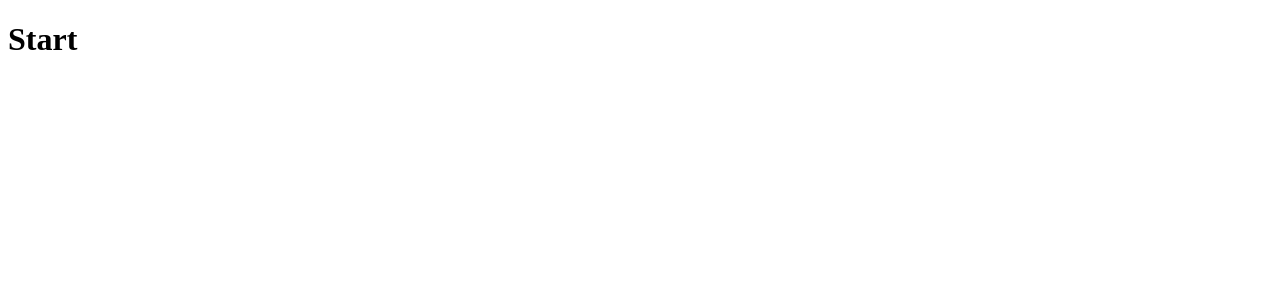
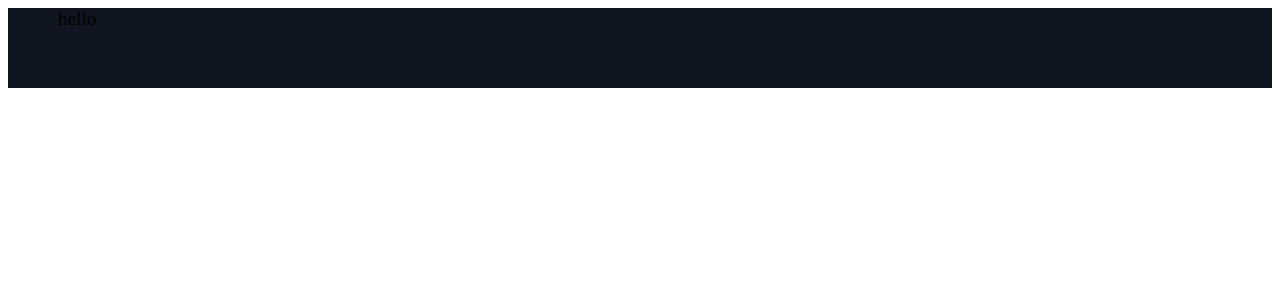
Before and after one commit to amrn1991/online-buisness-demo, a React (Create React App) app: page / in a window 1280 px wide. Shown: the top 300 px of the page. Built offline with nearby package versions, Linux system fonts and the light colour scheme.

Commit message:
navbar component  added

```diff
--- a/package.json
+++ b/package.json
@@ -8,7 +8,8 @@
     "@testing-library/user-event": "^12.8.3",
     "react": "^17.0.2",
     "react-dom": "^17.0.2",
-    "react-scripts": "4.0.3",
+    "react-scripts": "^1.1.5",
+    "styled-components": "^5.3.0",
     "web-vitals": "^1.1.2"
   },
   "scripts": {
--- a/src/App.js
+++ b/src/App.js
@@ -1,7 +1,10 @@
+import React from 'react'
+import {Navbar} from "./components";
+
 function App() {
   return (
     <div className="App">
-      <h1>Start</h1>
+      <Navbar />
     </div>
   );
 }
--- /dev/null
+++ b/src/components/Navbar/Navbar.elements.js
@@ -0,0 +1,21 @@
+import styled from "styled-components";
+import { Container } from "../../globalStyles";
+
+export const Navigation = styled.nav`
+  background: #101522;
+  height: 80px;
+  display: flex;
+  justify-content: center;
+  align-items: center;
+  font-size: 1.2rem;
+  position: sticky;
+  top: 0;
+  z-index: 999;
+`;
+
+export const NavbarContainer = styled(Container)`
+  display: flex;
+  height: 80px;
+  justify-content: space-between;
+  /* $(Container) */
+`;
--- /dev/null
+++ b/src/components/Navbar/Navbar.js
@@ -0,0 +1,16 @@
+import React from "react";
+import { Navigation, NavbarContainer } from "./Navbar.elements";
+
+const Navbar = () => {
+  return (
+    <React.Fragment>
+      <Navigation>
+            <NavbarContainer>
+                hello
+            </NavbarContainer>
+      </Navigation>
+    </React.Fragment>
+  );
+};
+
+export default Navbar;
--- /dev/null
+++ b/src/components/index.js
@@ -0,0 +1 @@
+export { default as Navbar } from "./Navbar/Navbar";
--- /dev/null
+++ b/src/globalStyles.js
@@ -0,0 +1,27 @@
+import styled, { createGlobalStyle } from "styled-components";
+
+const GlobalStyle = createGlobalStyle`
+    *{
+        padding: 0;
+        margin: 0;
+        box-sizing: border-box;
+        font-family: 'Source Sans Pro', sans-serif;
+    }
+`;
+
+export const Container = styled.div`
+  width: 100%;
+  z-index: 1;
+  margin-left: auto;
+  margin-right: auto;
+  max-width: 1300px;
+  padding-left: 50px;
+  padding-right: 50px;
+
+  @media screen and (max-width: 991px) {
+    padding-left: 30px;
+    padding-right: 30px;
+  }
+`;
+
+export default GlobalStyle;
--- a/src/index.js
+++ b/src/index.js
@@ -2,9 +2,4 @@
 import ReactDOM from "react-dom";
 import App from "./App";
 
-ReactDOM.render(
-  <React.StrictMode>
-    <App />
-  </React.StrictMode>,
-  document.getElementById("root")
-);
+ReactDOM.render(<App />, document.getElementById("root"));
```
Also changed, not shown: 1 other file (tests, documents, lock files or other folders).
